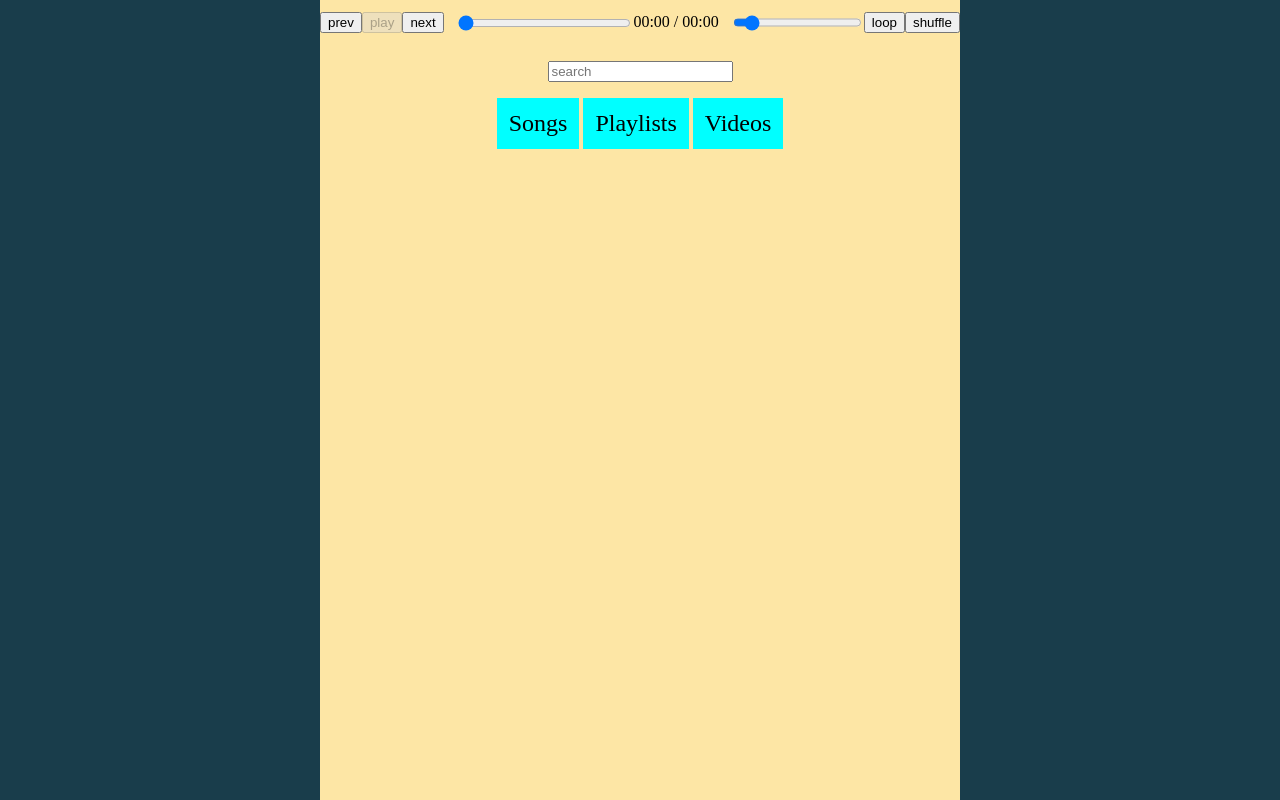
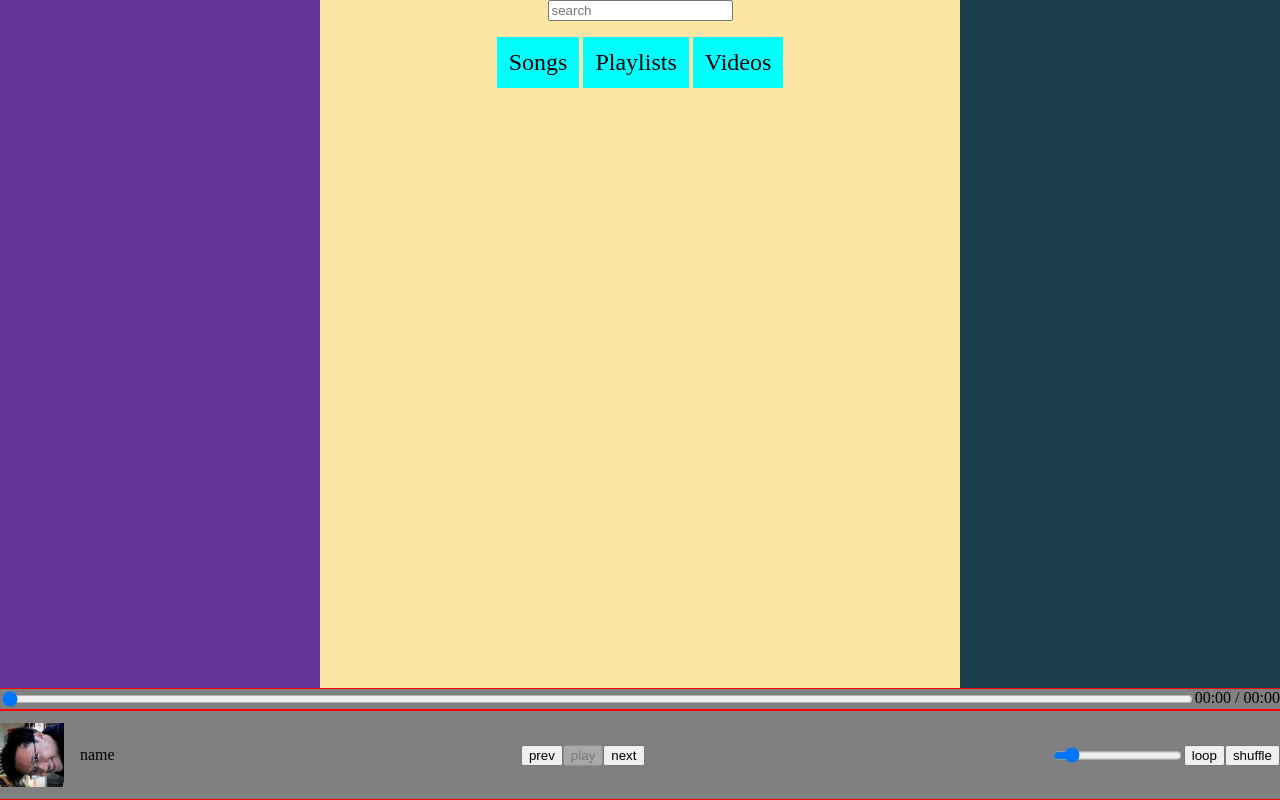
Before and after one commit to Miran-Mirantee/music-player, a website built with Vite: page index.html in a window 1280 px wide. Built offline with nearby package versions, Linux system fonts and the light colour scheme.

Commit message:
update UI

```diff
--- a/index.html
+++ b/index.html
@@ -8,9 +8,6 @@
   </head>
   <body>
     <script type="module" src="/src/main.ts"></script>
-    <div class="content">
-      <div class="column">
-      </div>
-    </div>
+
   </body>
 </html>
--- a/src/class/AudioController.ts
+++ b/src/class/AudioController.ts
@@ -150,8 +150,32 @@ export class AudioController {
     const dom = document.createElement("div");
     dom.classList.add("player");
 
-    const leftPanel = document.createElement("div");
-    leftPanel.classList.add("player-left-panel");
+    const topPanel = document.createElement("div");
+    topPanel.classList.add("player-top-panel");
+
+    const timeDom = document.createElement("div");
+    timeDom.classList.add("player-time");
+
+    const bottomPanel = document.createElement("div");
+    bottomPanel.classList.add("player-bottom-panel");
+
+    const leftBottomPanel = document.createElement("div");
+    leftBottomPanel.classList.add("player-left-panel");
+
+    const thumbnail = document.createElement("img");
+    thumbnail.classList.add("player-thumbnail");
+    thumbnail.src = this.queue[this.currentOrder]
+      ? this.queue[this.currentOrder].thumbnail
+      : "hey.jpg";
+
+    const nameDom = document.createElement("span");
+    nameDom.classList.add("player-song-name");
+    nameDom.textContent = this.queue[this.currentOrder]
+      ? this.queue[this.currentOrder].name
+      : "name";
+
+    const middleBottomPanel = document.createElement("div");
+    middleBottomPanel.classList.add("player-middle-panel");
 
     const prevBtn = document.createElement("button");
     prevBtn.classList.add("player-prev-btn");
@@ -163,14 +187,8 @@ export class AudioController {
     nextBtn.textContent = "next";
     nextBtn.addEventListener("click", this.nextSong);
 
-    const middlePanel = document.createElement("div");
-    middlePanel.classList.add("player-middle-panel");
-
-    const timeDom = document.createElement("div");
-    timeDom.classList.add("player-time");
-
-    const rightPanel = document.createElement("div");
-    rightPanel.classList.add("player-right-panel");
+    const rightBottomPanel = document.createElement("div");
+    rightBottomPanel.classList.add("player-right-panel");
 
     const volumeBar = document.createElement("input");
     volumeBar.classList.add("player-volume-bar");
@@ -194,14 +212,73 @@ export class AudioController {
     shuffleBtn.textContent = "shuffle";
     shuffleBtn.addEventListener("click", this.shuffleSong);
 
-    dom.append(leftPanel, middlePanel, rightPanel);
-    leftPanel.append(prevBtn, this.playBtn, nextBtn);
-    middlePanel.append(this.seekBar, timeDom);
+    dom.append(topPanel, bottomPanel);
+    topPanel.append(this.seekBar, timeDom);
     timeDom.append(this.currenttimeDom, " / ", this.durationDom);
-    rightPanel.append(volumeBar, loopBtn, shuffleBtn);
+    bottomPanel.append(leftBottomPanel, middleBottomPanel, rightBottomPanel);
+    leftBottomPanel.append(thumbnail, nameDom);
+    middleBottomPanel.append(prevBtn, this.playBtn, nextBtn);
+    rightBottomPanel.append(volumeBar, loopBtn, shuffleBtn);
 
     return dom;
   };
+
+  // private createPlayerDom = () => {
+  //   const dom = document.createElement("div");
+  //   dom.classList.add("player");
+
+  //   const leftPanel = document.createElement("div");
+  //   leftPanel.classList.add("player-left-panel");
+
+  //   const prevBtn = document.createElement("button");
+  //   prevBtn.classList.add("player-prev-btn");
+  //   prevBtn.textContent = "prev";
+  //   prevBtn.addEventListener("click", this.prevSong);
+
+  //   const nextBtn = document.createElement("button");
+  //   nextBtn.classList.add("player-next-btn");
+  //   nextBtn.textContent = "next";
+  //   nextBtn.addEventListener("click", this.nextSong);
+
+  //   const middlePanel = document.createElement("div");
+  //   middlePanel.classList.add("player-middle-panel");
+
+  //   const timeDom = document.createElement("div");
+  //   timeDom.classList.add("player-time");
+
+  //   const rightPanel = document.createElement("div");
+  //   rightPanel.classList.add("player-right-panel");
+
+  //   const volumeBar = document.createElement("input");
+  //   volumeBar.classList.add("player-volume-bar");
+  //   volumeBar.min = "0";
+  //   volumeBar.max = "1";
+  //   volumeBar.step = "0.01";
+  //   volumeBar.value = "0.1";
+  //   volumeBar.type = "range";
+  //   volumeBar.addEventListener("input", (e: any) => {
+  //     this.audio.volume = e.target.value;
+  //   });
+  //   this.audio.volume = parseFloat(volumeBar.value);
+
+  //   const loopBtn = document.createElement("button");
+  //   loopBtn.classList.add("player-loop-btn");
+  //   loopBtn.textContent = "loop";
+  //   loopBtn.addEventListener("click", this.loopSong);
+
+  //   const shuffleBtn = document.createElement("button");
+  //   shuffleBtn.classList.add("player-shuffle-btn");
+  //   shuffleBtn.textContent = "shuffle";
+  //   shuffleBtn.addEventListener("click", this.shuffleSong);
+
+  //   dom.append(leftPanel, middlePanel, rightPanel);
+  //   leftPanel.append(prevBtn, this.playBtn, nextBtn);
+  //   middlePanel.append(this.seekBar, timeDom);
+  //   timeDom.append(this.currenttimeDom, " / ", this.durationDom);
+  //   rightPanel.append(volumeBar, loopBtn, shuffleBtn);
+
+  //   return dom;
+  // };
 
   private resetPlayerDom = () => {
     this.audio.src = "";
@@ -345,8 +422,6 @@ export class AudioController {
     const songInfoDom = document.createElement("div");
     songInfoDom.classList.add("queue-song-info");
 
-    songInfoDom.addEventListener("click", _handleClickQueuePlaySong);
-
     const songNameDom = document.createElement("span");
     songNameDom.classList.add("queue-song-name");
     songNameDom.textContent = song.name;
--- a/src/main.ts
+++ b/src/main.ts
@@ -16,16 +16,16 @@ import myPlaylistCard from "./components/myPlaylistCard";
 
 /**
  * TODO:
- *  - Implement streaming (too difficult, still don't quite understand the concept)
+ *  - Where did we store music after we loaded? (biggest mystery)
  *  - Get search result from youtube (search by name)
  *    - Search artist??
- *  - Create a local playlist
- *  - Import a playlist from spotify
+ *  - Add cookie to prevent youtube block
  *  - Create a better UI
  *    - Using Three.js (optional)
- *  - Add pagination for search
- *  - Add cookie to prevent youtube block
- *  - Where did we store music after we loaded? (biggest mystery)
+ *  - Add pagination for search (optional)
+ *  - Create a local playlist (optional)
+ *  - Import a playlist from spotify (optional)
+ *  - Implement streaming (too difficult, still don't quite understand the concept) (optional)
  */
 
 /**
@@ -33,7 +33,7 @@ import myPlaylistCard from "./components/myPlaylistCard";
  *  - Looping not working as intended
  *  - Song didn't stop when removing from queue (when the queue is more than one song and trying to remove all from the queue)
  *  - If the user download the song then change to other song, the player will play the skipped song once it's fully loaded
- *  - Unable to load a playlist that has a hidden video, might need to consider changing npm
+ *  - Unable to load a playlist that has a hidden video, might need to consider (fixing it myself)
  */
 
 const state = {
@@ -67,7 +67,7 @@ const addSong = (song: VideoResponse | SongResponse) => {
   audioController.addSong(newSongObj);
 };
 
-const handleSerachSongs = async () => {
+const handleSearchSongs = async () => {
   try {
     const songs: SongResponse[] = await searchSongs(inputDom.value);
 
@@ -220,10 +220,16 @@ const updateMyPlaylistDom = () => {
   }
 };
 
-const columnDom = document.querySelector(".column");
+const contentDom = document.createElement("div");
+contentDom.classList.add("content");
+document.body.append(contentDom);
+
+const columnDom = document.createElement("div");
+columnDom.classList.add("column");
+contentDom.append(columnDom);
 
 const audioController = new AudioController();
-columnDom?.append(audioController.playerDom);
+document.body.append(audioController.playerDom);
 document.body.append(audioController.queueDom);
 
 const formDom = document.createElement("form");
@@ -234,16 +240,14 @@ formDom.addEventListener("submit", async (e) => {
 
   switch (state.currentSearchType) {
     case "song":
-      await handleSerachSongs();
+      await handleSearchSongs();
       break;
     case "playlist":
       await handleSearchPlaylists();
       break;
-
     case "video":
       await handleSearchVideos();
       break;
-
     default:
       break;
   }
@@ -287,4 +291,4 @@ resultDom.classList.add("results-list");
 
 tabDom.append(songTabDom, playlistTabDom, videoTabDom);
 formDom.append(inputDom);
-columnDom?.append(formDom, tabDom, myPlaylistDom, resultDom);
+columnDom.append(formDom, tabDom, myPlaylistDom, resultDom);
--- a/src/style.css
+++ b/src/style.css
@@ -1,3 +1,7 @@
+:root {
+  --player-height: 112px;
+}
+
 html body {
   margin: 0;
   padding: 0;
@@ -67,15 +71,40 @@ body {
 }
 
 .player {
+  position: fixed;
+  bottom: 0;
+  background-color: gray;
   display: flex;
+  flex-direction: column;
   align-items: center;
-  gap: 12px;
+  width: 100%;
+  height: var(--player-height);
+}
+
+.player-top-panel {
+  display: flex;
+  border: 1px solid red;
+  width: 100%;
+}
+
+.player-bottom-panel {
+  display: flex;
   padding: 12px;
+  align-items: center;
+  justify-content: space-between;
+  border: 1px solid red;
   width: 100%;
 }
 
 .player-left-panel {
   display: flex;
+  gap: 16px;
+  align-items: center;
+}
+
+.player-thumbnail {
+  width: 64px;
+  height: 64px;
 }
 
 .player-prev-btn {
@@ -89,7 +118,6 @@ body {
 
 .player-middle-panel {
   display: flex;
-  flex-grow: 1;
 }
 
 .player-seek-bar {
@@ -120,12 +148,12 @@ body {
 
 .queue {
   position: fixed;
-  max-height: 100vh;
   display: flex;
   flex-direction: column;
-  bottom: 0;
+  height: calc(100% - var(--player-height));
+  width: 25%;
+  bottom: var(--player-height);
   left: 0;
-  width: 25%;
   background-color: rebeccapurple;
   overflow-x: hidden;
   overflow-y: scroll;
@@ -138,6 +166,7 @@ body {
   padding: 8px;
   margin: 8px;
   user-select: none;
+  cursor: move;
 }
 
 .queue-item.dragging {
@@ -158,7 +187,6 @@ body {
   flex-grow: 1;
   justify-content: center;
   padding: 4px;
-  cursor: pointer;
 }
 
 .queue-song-name {
```
Also changed, not shown: public/hey.jpg (added).
